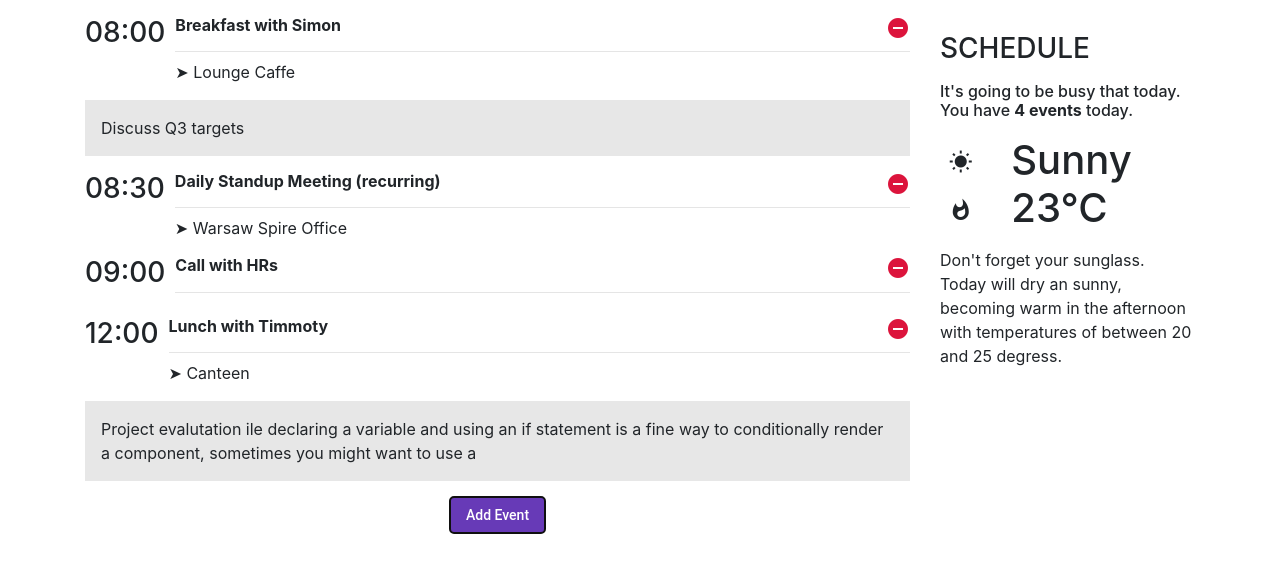
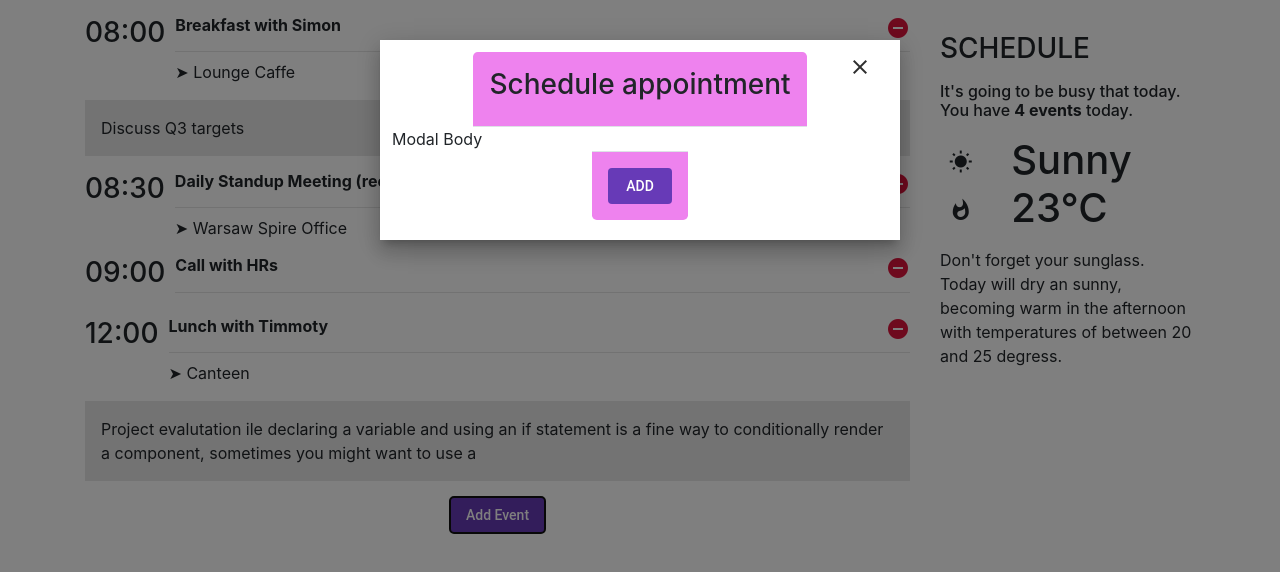
Before and after one commit to HerculesGit/agenda-app, an Angular app: page / in a window 1280 px wide. Both pictures are taken after a click on the button "Add Event". Shown: the top 572 px of the page. Built offline with nearby package versions, Linux system fonts and the light colour scheme.

Commit message:
Add custom modal

```diff
--- a/src/app/app.component.html
+++ b/src/app/app.component.html
@@ -6,7 +6,7 @@
         <app-event [value]="event" (deleteEventInstanceEvent)="deleteEvent($event)"></app-event>
       </div>
       <div class="text-center">
-          <button mat-flat-button color="primary">Add Event</button>
+          <button (click)="showDialog = !showDialog" mat-flat-button color="primary">Add Event</button>
       </div>
     </div>
 
@@ -45,3 +45,10 @@
     </div>
   </div>
 </div>
+
+<!-- <button (click)="showDialog = !showDialog" class="btn">Open</button> -->
+
+<app-dialog [(visible)]="showDialog">
+	<h1>Add event in list</h1>
+	<button (click)="showDialog = !showDialog" class="btn">Close</button>
+</app-dialog>
--- a/src/app/app.component.ts
+++ b/src/app/app.component.ts
@@ -1,4 +1,6 @@
-import { Component } from '@angular/core';
+import { Component, ViewChild } from '@angular/core';
+import { MatDialogModule } from "@angular/material/dialog";
+// import { ModalDialogComponent } from './components/modal-dialog/modal-dialog.component';
 
 @Component({
   selector: 'app-root',
@@ -6,6 +8,8 @@ import { Component } from '@angular/core';
   styleUrls: ['./app.component.css']
 })
 export class AppComponent {
+
+  // @ViewChild(MatDialogModule, {static: false}) modal: ModalDialogComponent;
 
   events: Array<any> = [
     {time: '08:00', subject: 'Breakfast with Simon', location: 'Lounge Caffe', description: 'Discuss Q3 targets'},
--- /dev/null
+++ b/src/app/components/modal-dialog/dialog.component.css
@@ -0,0 +1,56 @@
+.overlay {
+    position: fixed;
+    top: 0;
+    bottom: 0;
+    left: 0;
+    right: 0;
+    background-color: rgba(0, 0, 0, 0.5);
+    z-index: 999;
+}
+
+.dialog {
+    z-index: 1000;
+    position: fixed;
+    right: 0;
+    left: 0;
+    top: 20px;
+    margin-right: auto;
+    margin-left: auto;
+    min-height: 200px;
+    width: 90%;
+    max-width: 520px;
+    background-color: #fff;
+    padding: 12px;
+    box-shadow: 0 7px 8px -4px rgba(0, 0, 0, 0.2), 0 13px 19px 2px rgba(0, 0, 0, 0.14), 0 5px 24px 4px rgba(0, 0, 0, 0.12);
+}
+
+@media (min-width: 768px) {
+    .dialog {
+        top: 40px;
+    }
+}
+
+.dialog__close-btn {
+    border: 0;
+    background: none;
+    color: #2d2d2d;
+    position: absolute;
+    top: 8px;
+    right: 8px;
+    font-size: 1.2em;
+}
+
+.dialog {
+    display: flex;
+    flex-direction: column;
+    align-items: center;
+}
+
+.justify-center {
+    align-items: center;
+    background-color: violet
+}
+
+.modal-content-left {
+    width: 100%;
+}
--- /dev/null
+++ b/src/app/components/modal-dialog/dialog.component.html
@@ -0,0 +1,25 @@
+<div [@dialog] *ngIf="visible" class="dialog">
+
+  <!-- header -->
+  <div class="modal-header justify-center">
+    <h3>Schedule appointment</h3>
+  </div>
+
+  <!-- content - body -->
+  <div class="modal-content-left"> Modal Body </div>
+  <!-- footer -->
+
+  <div class="modal-footer justify-center" >
+    <button mat-flat-button color="primary">ADD</button>
+  </div>
+
+  <!-- <ng-content></ng-content> -->
+
+  <!-- close button -->
+  <button mat-button *ngIf="closable" (click)="close()" aria-label="Close" class="dialog__close-btn">
+      <mat-icon>close</mat-icon>
+    </button>
+
+  </div>
+  <div *ngIf="visible" class="overlay" (click)="close()">
+</div>
--- /dev/null
+++ b/src/app/components/modal-dialog/dialog.component.ts
@@ -0,0 +1,33 @@
+import { Component, OnInit, Input, Output, OnChanges, EventEmitter } from '@angular/core';
+import { trigger, state, style, animate, transition } from '@angular/animations';
+
+@Component({
+  selector: 'app-dialog',
+  templateUrl: './dialog.component.html',
+  styleUrls: ['./dialog.component.css'],
+  animations: [
+    trigger('dialog', [
+      transition('void => *', [
+        style({ transform: 'scale3d(.3, .3, .3)' }),
+        animate(100)
+      ]),
+      transition('* => void', [
+        animate(100, style({ transform: 'scale3d(.0, .0, .0)' }))
+      ])
+    ])
+  ]
+})
+export class DialogComponent implements OnInit {
+  @Input() closable = true;
+  @Input() visible: boolean;
+  @Output() visibleChange: EventEmitter<boolean> = new EventEmitter<boolean>();
+
+  constructor() { }
+
+  ngOnInit() { }
+
+  close() {
+    this.visible = false;
+    this.visibleChange.emit(this.visible);
+  }
+}
```
Also changed, not shown: src/app/app.module.ts (+6 -2 lines).
